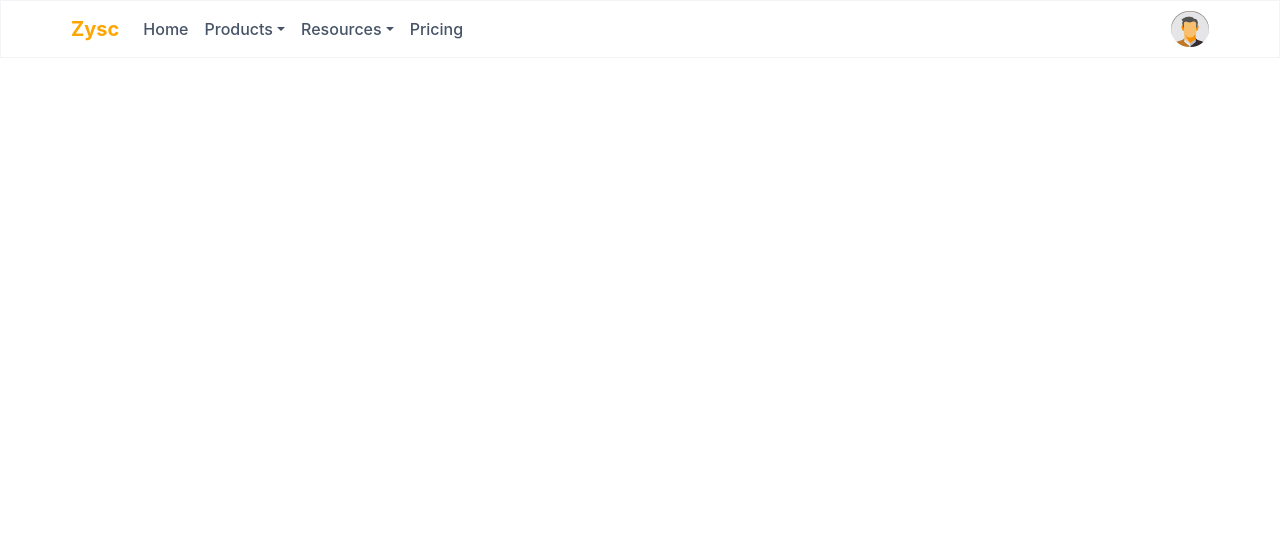
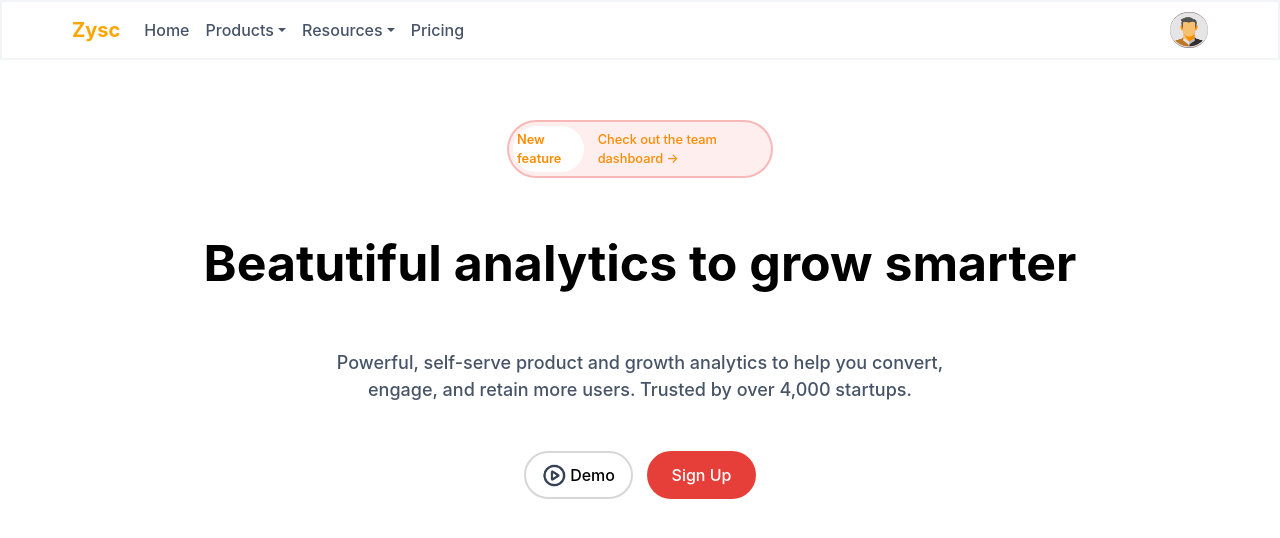
Before and after one commit to ShubhamSingh-04/Zync-Tech, a React (Create React App) app: page / in a window 1280 px wide. Shown: the top 538 px of the page. Built offline with nearby package versions, Linux system fonts and the light colour scheme.

Commit message:
sign up section

```diff
--- a/src/App.css
+++ b/src/App.css
@@ -1,5 +1,9 @@
-/* .main-section{
+.main-section{
     width: 100vw;
-    height: 90vh;
-    border: 1px solid red;
-} */
+    height: auto;
+    /* border: 1px solid red; */
+
+    display: flex;
+    justify-content: center;
+    align-items: center;
+}
--- a/src/App.js
+++ b/src/App.js
@@ -1,6 +1,7 @@
 import './App.css';
 
 import NavBar from './components/navbar/NavBar'
+import SignUp from './components/sign-up/SignUp';
 
 function App() {
   return (
@@ -8,7 +9,7 @@ function App() {
       <NavBar/>
 
       <div className="main-section">
-
+        <SignUp/>
       </div>
     </div>
   );
--- a/src/components/navbar/NavBar.css
+++ b/src/components/navbar/NavBar.css
@@ -1,5 +1,5 @@
 .navbar-container{
-    border: 1px solid rgba(242, 244, 247, 1);
+    border: 2px solid rgba(242, 244, 247, 1);
     background-color: white;
 }
 
@@ -18,13 +18,20 @@
 
 }
 
-.profile-img{
+.nav-link:hover{
+    color: rgb(0, 0, 0) !important;
+}
+
+.profile-img-container{
     height: 2.3rem;
     width: 3.5%;
     border-radius: 50%;
 
-    background-image: url(../../../public/images/profile-img.png);
-    background-repeat: no-repeat;
-    background-size: cover;
+    overflow: hidden;
 
 }
+
+.profile-img{
+    height: 100%;
+    width: 100%;
+}
--- a/src/components/navbar/NavBar.js
+++ b/src/components/navbar/NavBar.js
@@ -37,8 +37,8 @@ export default function NavBar() {
                                 <a className="nav-link" aria-current="page" href="/">Pricing</a>
                             </li>
                         </ul>
-                        <div className="profile-img ms-auto">
-
+                        <div className="profile-img-container ms-auto">
+                                <img className='profile-img' src="/images/profile-img.png" alt="" />
                         </div>
                     </div>
                 </div>
--- /dev/null
+++ b/src/components/sign-up/SignUp.css
@@ -0,0 +1,118 @@
+*{
+    text-decoration: none;
+    color: inherit;
+}
+
+.sign-up-container {
+    /* border: 2px solid green; */
+    color: rgb(255, 140, 0);
+
+    font-weight: 550;
+
+    margin: 60px 0 0 0;
+
+    display: flex;
+    align-items: center;
+    flex-direction: column;
+
+    width: 77%;
+    height: auto;
+    gap: 48px;
+}
+
+
+.sign-up-container:hover{
+    color: rgb(255, 140, 0);
+    cursor: pointer;
+}
+
+.new-feature-container{
+    width: 27%;
+
+    text-decoration: none;
+    font-size: 0.8rem;
+    display: flex;
+    justify-content: center;
+    align-items: center;
+    border: 2px solid rgba(228, 61, 56, 0.3);
+    background-color: rgb(255 238 238);
+    border-radius:37px;
+    opacity: 50;
+
+    padding: 4px;
+
+    color: rgb(255, 140, 0);
+
+}
+
+.new-feature-container:hover{
+    background-color: rgb(241, 199, 199);
+    cursor: pointer;
+}
+
+.new-feature{
+    border-radius: 37px;
+    font-weight: 600;
+    background-color: white;
+
+    margin: 0 14px 0 0 ;
+    padding: 4px;
+}
+
+.signup-tag-line{
+    color: black;
+    font-weight: 650;
+    font-size: 50px;
+}
+
+.signup-sub-tag-line{
+    width: 668px;
+    color: rgba(71, 84, 103, 1);
+    font-size: large;
+
+    text-align: center;
+}
+
+.signup-action-btn-container{
+    display: flex;
+    color: black;
+}
+
+
+.signup-action-btn{
+    width: 109px;
+
+    margin: 0 7px;
+    border-radius: 62px;
+    padding: 2px 0px;
+
+    display: flex;
+    justify-content: center;
+    align-items: center;
+}
+
+.signup-demo-btn-icon{
+    height: 59%;
+    margin: 0 4px 0 0;
+}
+
+.signup-demo-btn-icon:hover{
+    cursor: pointer;
+}
+
+.signup-demo-btn{
+    border: 2px solid rgb(215, 215, 215);
+}
+
+.signup-demo-btn:hover{
+    background-color: rgb(215, 215, 215);
+}
+
+.signup-signup-btn{
+    color: white;
+    background: rgba(230, 63, 58, 1);
+}
+
+.signup-signup-btn:hover{
+    background-color: rgb(166, 33, 29);
+}
--- /dev/null
+++ b/src/components/sign-up/SignUp.js
@@ -0,0 +1,30 @@
+import React from 'react'
+import './SignUp.css'
+
+export default function SignUp() {
+    return (
+        <div className='sign-up-container'>
+            <a href='/' className="new-feature-container">
+                <div className="new-feature">New feature</div>
+                Check out the team dashboard &#8594;
+            </a>
+
+            <div className="signup-tag-line">
+                Beatutiful analytics to grow smarter
+            </div>
+
+            <div className="signup-sub-tag-line">
+                Powerful, self-serve product and growth analytics to help you convert, engage, and retain more users. Trusted by over 4,000 startups.
+            </div>
+
+            <div className="signup-action-btn-container">
+                <div className="signup-demo-btn signup-action-btn">
+                    <img className='signup-demo-btn-icon' src="/icons/demo-btn.png" alt="" />Demo
+                </div>
+                <div className="signup-signup-btn signup-action-btn">
+                    Sign Up
+                </div>
+            </div>
+        </div>
+    )
+}
```
Also changed, not shown: public/icons/demo-btn.png (added), public/images/test-my-skills-img.png (added).
